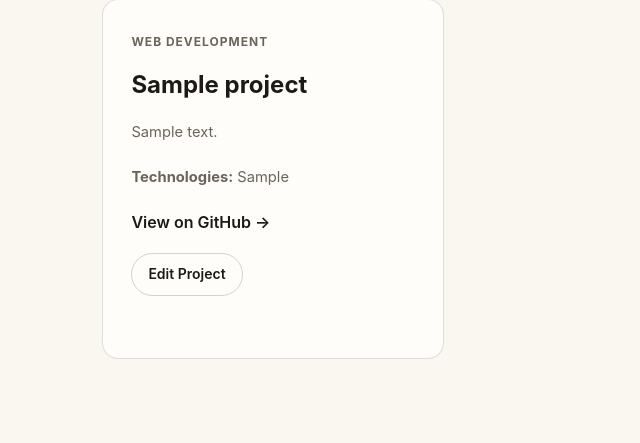
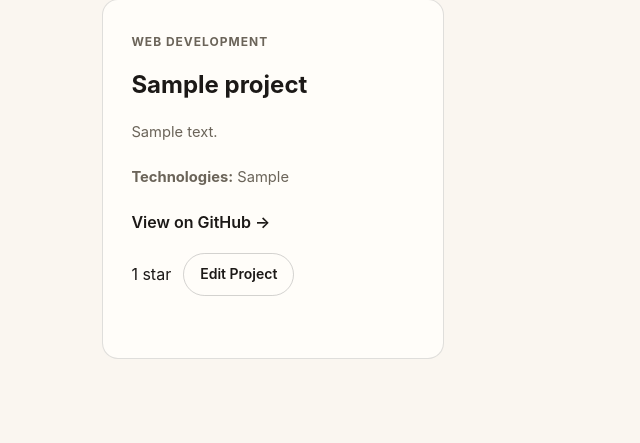
Before and after one commit to kaysansalman-cyber/myportofolio, a Django app: page /projects/ in a window 1280 px wide. Shown: the part 413-856 px from the top of the page, without its empty margins (0-640 px from the left). Run offline with Django 5.2, Linux system fonts and the light colour scheme; tables that the repository leaves empty hold one stand-in row (values such as "Sample post").

Commit message:
feat: display project star count

```diff
--- a/templates/projects.html
+++ b/templates/projects.html
@@ -80,6 +80,10 @@ Projects - Kaysan
                                 </form>
                             {% endif %}
 
+                            <span class="project-star-count">
+                                {{ project.starred_by.count }} star{{ project.starred_by.count|pluralize }}
+                            </span>
+
                         <a
                             href="{% url 'main:edit_project' project.id %}"
                             class="project-action"
```
